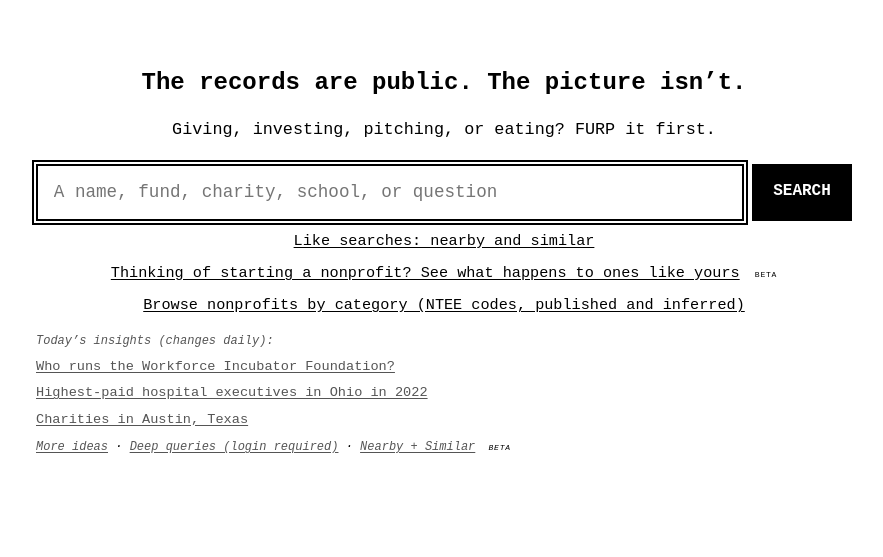
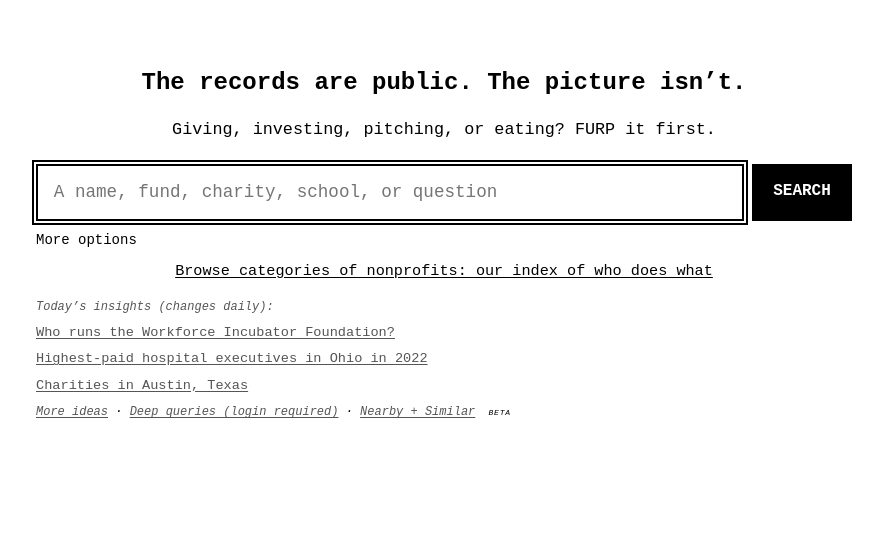
Before and after one commit to michaelolenick/np-explorer, a FastAPI app: page / in a window 1280 px wide. Shown: the part 82-639 px from the top of the page, without its empty margins (196-1079 px from the left). Run offline with FastAPI, Linux system fonts and the light colour scheme; some libraries are stand-ins or nearby versions.

Commit message:
Home page: Like searches and the dreamer link under More options; the category link reads Browse categories of nonprofits, no NTEE wording (owner, 2026-11-05)
Co-Authored-By: Claude Fable 5.1 <noreply@anthropic.com>

```diff
--- a/static/style.css
+++ b/static/style.css
@@ -1763,6 +1763,8 @@ ul.red-flag-list li { margin: 6px 0; }
 
 /* "Like searches" link right under the home search box (owner, 2026-10-30) */
 .home-like { margin: 8px 0 0; font-size: 0.95em; }
+.home-options { margin: 8px 0 0; font-size: 0.95em; text-align: left; }
+.home-options .home-like { margin: 4px 0 0 1.2em; font-size: 1em; }
 
 /* Divider between Research and the rest of the data in the Research menu (owner, 2026-10-30) */
 .site-nav .nav-drop-menu .nav-drop-rule { border: 0; border-top: 1px solid #000; margin: 6px 0; width: 100%; }
--- a/templates/index.html
+++ b/templates/index.html
@@ -15,9 +15,14 @@
 <input type="search" id="q" name="q" placeholder="A name, fund, charity, school, or question" autofocus maxlength="300" autocomplete="off" spellcheck="false">
 <button type="submit">SEARCH</button>
 </form>
+{#- Owner, 2026-11-05: Like searches and the dreamer link fold under More options (as on the search pages); the
+    category index stays in plain view, without the NTEE wording. -#}
+<details class="more-options home-options">
+<summary>More options</summary>
 <p class="home-like"><a href="/nearby">Like searches: nearby and similar</a></p>
 <p class="home-like"><a href="/dreamer">Thinking of starting a nonprofit? See what happens to ones like yours</a> <span class="beta-tag">BETA</span></p>
-<p class="home-like"><a href="/categories">Browse nonprofits by category (NTEE codes, published and inferred)</a></p>
+</details>
+<p class="home-like"><a href="/categories">Browse categories of nonprofits: our index of who does what</a></p>
 {%- if ideas is defined and ideas %}
 <p class="home-ideas-head">Today&rsquo;s insights (changes daily):</p>
 <ul class="home-examples" id="ideas">{% for i in ideas %}<li><a href="{{ i.url }}">{{ i.question }}</a></li>{% endfor %}</ul>
```
Also changed, not shown: tests/test_fake_check.py (+7 -1 lines).
